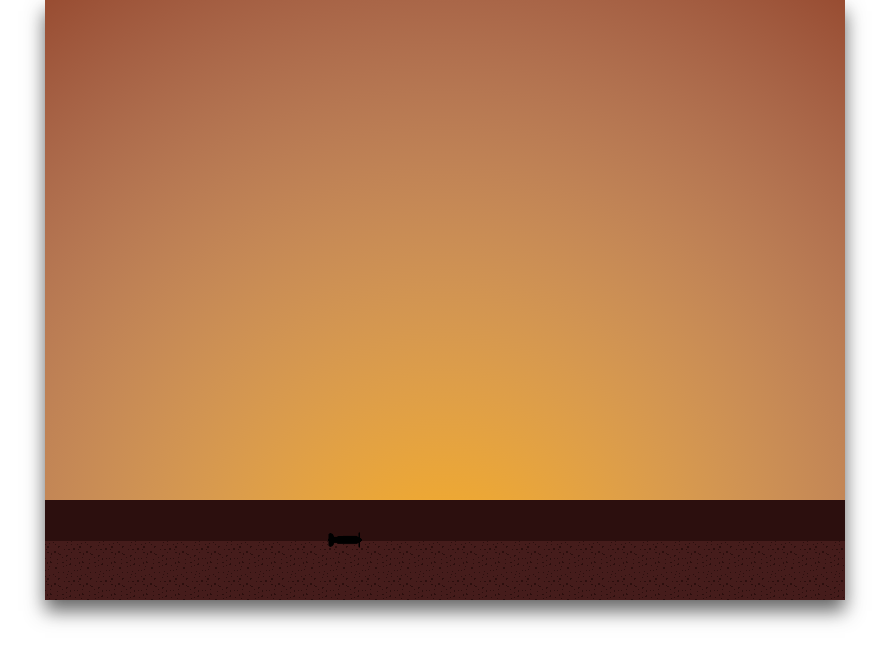
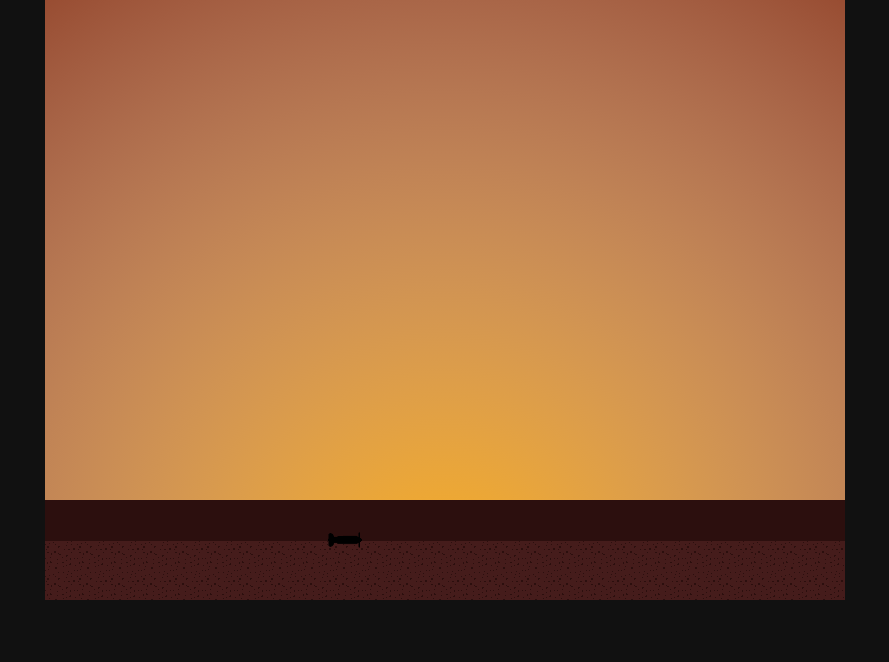
Before and after one commit to HermannBjorgvin/Dog-Fights, a plain HTML site: page index.html in a window 1280 px wide. Shown: the whole page, without its empty margins (195-1084 px from the left). Drawn offline with Linux system fonts and the light colour scheme.

Commit message:
Final commit b4 sleep
...

```diff
--- a/css/main.css
+++ b/css/main.css
@@ -105,11 +105,13 @@ html {
   box-sizing: inherit;
 }
 
+body{
+    background-color: #111;
+}
+
 #canvas{
     display: block;
     margin: 0 auto;
-
-    box-shadow: 0px 11px 18px 0px rgba(50, 50, 50, 0.75);
 }
 
 
```
